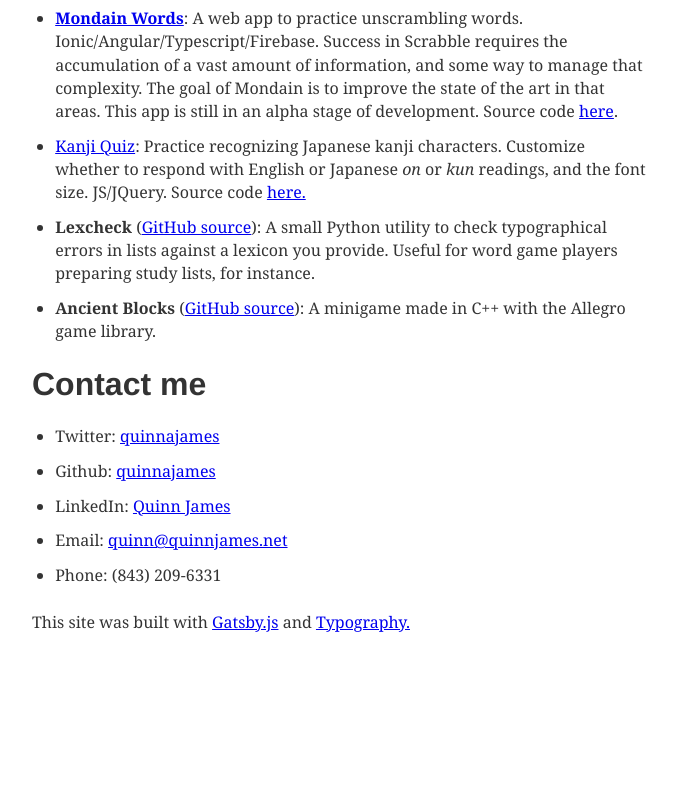
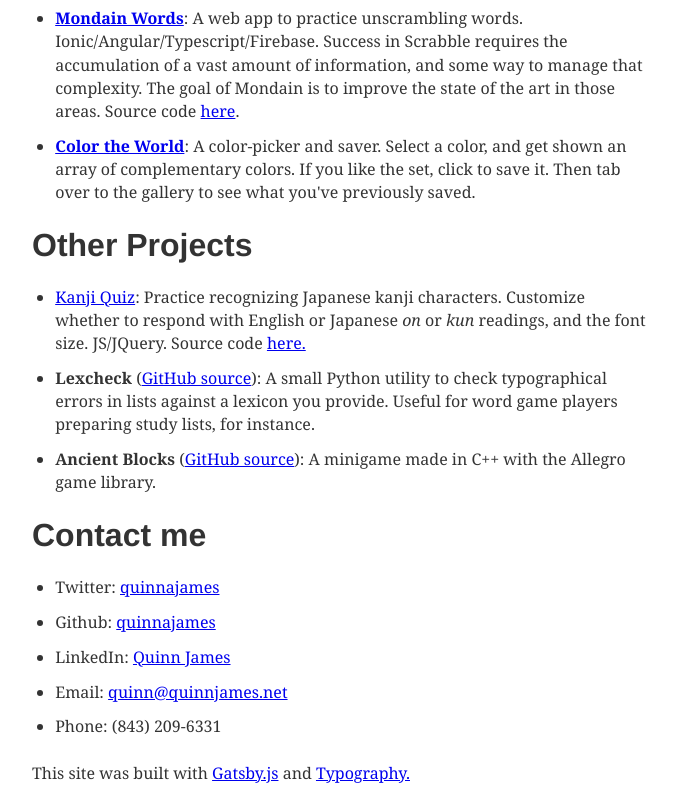
Before and after one commit to quinnajames/quinnjames.net, a Gatsby site: page / in a window 1280 px wide. Shown: the part 598-1389 px from the top of the page, without its empty margins (298-975 px from the left). Before the commit the page ends 1245 px from the top, so only its background shows below. Built offline with nearby package versions, Linux system fonts and the light colour scheme; Gatsby itself is replaced by a stand-in of ours; what typography-theme-st-annes would draw is missing.

Commit message:
Add Color the World link

```diff
--- a/src/pages/index.js
+++ b/src/pages/index.js
@@ -40,12 +40,12 @@ const IndexPage = () => (
 
   </div>
   <div>
-    <h1>Projects</h1>
+    <h1>Apps</h1>
 
     <ul>
       <li>
         <p>
-          <a href="http://mondainwords.herokuapp.com">
+          <a href="http://mondainwords.herokuapp.com" target="_blank">
             <b>
               Mondain Words
             </b>
@@ -53,9 +53,27 @@ const IndexPage = () => (
           : A web app to practice unscrambling words. Ionic/Angular/Typescript/Firebase.
           Success in Scrabble requires the accumulation of a vast amount of information, and some
           way to manage that complexity. The goal of Mondain is to improve the state of the art
-          in that areas. This app is still in an alpha stage of development. Source code <a href="https://github.com/quinnajames/mondain-ionic">here</a>.
+          in those areas. Source code <a href="https://github.com/quinnajames/mondain-ionic">here</a>.
         </p>
       </li>
+      <li>
+        <p>
+          <a href="http://colortheworld.herokuapp.com" target="_blank">
+            <b>
+              Color the World
+            </b>
+          </a>
+          : A color-picker and saver. Select a color, and get shown an array of complementary colors.
+          If you like the set, click to save it. Then tab over to the gallery to see what you've
+          previously saved.
+        </p>
+      </li>
+    </ul>
+
+  </div>
+  <div>
+    <h1>Other Projects</h1>
+    <ul>
       <li>
         <p>
           <a href="http://www.volucris.space/kanji-quiz/kanji.html">
@@ -115,7 +133,7 @@ const IndexPage = () => (
 </li>
 <li>
   <p>
-    Phone: (843) 209-6331
+    Phone: (843) 209<span>-6331</span>
   </p>
 </li>
 </ul>
```
